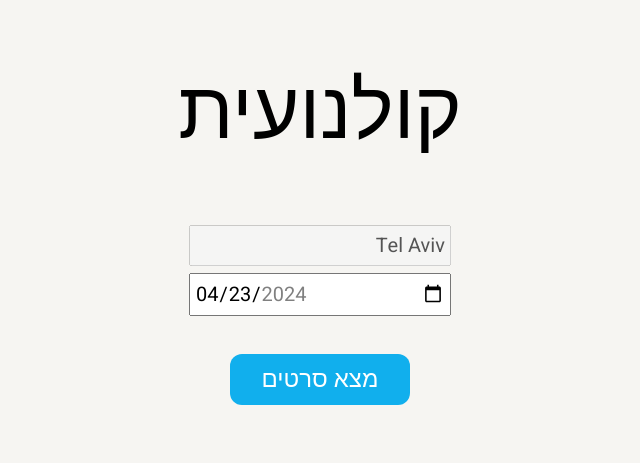
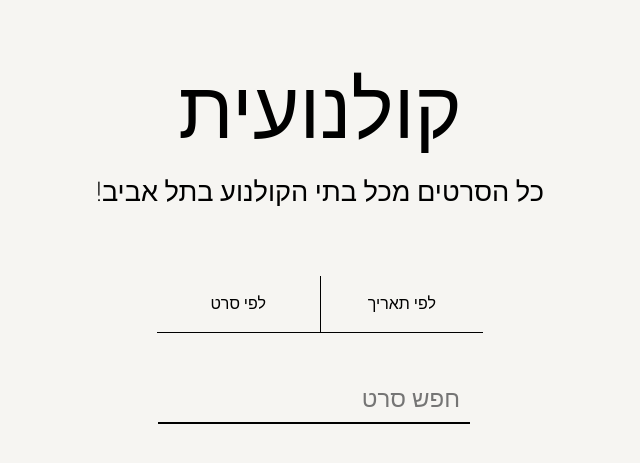
Before and after one commit to nirkog/filmby, a Flask app: page / in a window 1280 px wide. Shown: the top 463 px of the page, without its empty margins (320-960 px from the left). Run offline with Flask 3, Linux system fonts and the light colour scheme; data that the repository does not hold is empty; some libraries are stand-ins or nearby versions.

Commit message:
Added by film view

```diff
--- a/src/server/show_films/routes.py
+++ b/src/server/show_films/routes.py
@@ -1,4 +1,5 @@
 import datetime
+import json
 from flask import render_template, request
 from loguru import logger
 
@@ -9,7 +10,10 @@ def filter_films(date, town):
     films = []
     indices = []
     for i, film in enumerate(film_manager.films):
-        if town in film.dates and film.has_screenings_on_date(date):
+        if town in film.dates:
+            if date != None:
+                if not film.has_screenings_on_date(date):
+                    continue
             films.append(film)
             indices.append(i)
 
@@ -17,7 +21,17 @@ def filter_films(date, town):
 
 @bp.route('/films')
 def show_films():
-    date = datetime.datetime.strptime(request.args["date"], "%Y-%m-%d")
+    date = None
+    if "date" in request.args:
+        date = datetime.datetime.strptime(request.args["date"], "%Y-%m-%d")
     indices, filtered_films = filter_films(date, request.args["town"])
     logger.debug(f"Found {len(filtered_films)} relevant films")
+
+    if "json" in request.args:
+        if bool(request.args["json"]):
+            result = [film.json_serializable() for film in filtered_films]
+            for i, film in enumerate(result):
+                film["index"] = indices[i]
+            return json.dumps(result)
+
     return render_template('films.html', films=filtered_films, indices=indices)
--- a/src/server/static/css/common.css
+++ b/src/server/static/css/common.css
@@ -1,5 +1,6 @@
 body {
-	background-color: #F6F5F2;
+	--background-color: #F6F5F2;
+	background-color: var(--background-color);
 }
 
 * {
--- a/src/server/static/css/index.css
+++ b/src/server/static/css/index.css
@@ -11,14 +11,25 @@ body {
 #main-header {
 	font-size: max(5rem, 400%);
 	font-weight: 400;
+	margin-bottom: 0;
 }
 
-#search-form {
+#second-header {
+	font-size: 1.7rem;
+	font-weight: 200;
+	margin-top: 0;
+}
+
+#header {
+	margin-bottom: 4rem;
+}
+
+#date-search-form {
 	width: 90%;
 	margin: auto;
 }
 
-#search-form input {
+#date-search-form input {
 	width: 80%;
 	/* min-width: 200px; */
 	max-width: 250px;
@@ -28,7 +39,7 @@ body {
 }
 
 #search_button {
-	margin-top: 2rem;
+	margin-top: 1rem;
 	font-size: 1.5rem;
 	padding: 0.5rem 2rem;
 	background-color: #11afed;
@@ -100,6 +111,92 @@ body {
 	padding-right: 1.5rem;
 }
 
+#view_menu {
+	display: flex;
+	justify-content: cneter;
+	margin: auto;
+	width: 30%;
+	margin-bottom: 3rem;
+}
+
+#view_menu div {
+	flex-basis: 100%;
+	text-align: center;
+	padding: 1rem 0;
+	border: 1px solid black;
+	border-top: 0;
+	border-right: 0;
+	cursor: pointer;
+	font-weight: 300;
+}
+
+#view_menu div:not(.selected):hover {
+	font-weight: 400;
+}
+
+#view_menu div:last-child {
+	border-left: 0;
+}
+
+#view_menu .selected {
+	font-weight: 500;
+}
+
+.view.selected {
+	display: block;
+}
+
+.view:not(.selected) {
+	display: none;
+}
+
+#film-search-form {
+	width: 75%;
+	max-width: 300px;
+	margin: auto;
+}
+
+#film_search_input {
+	font-size: 1.5rem;
+	border-top: 0;
+	border-left: 0;
+	border-right: 0;
+	outline: none;
+	border-bottom: 1px black solid;
+	background-color: var(--background-color);
+	padding-right: 10px;
+	padding-bottom: 5px;
+	width: 100%;
+}
+
+#film_search_input:focus {
+	outline: none;
+	border-bottom: 2px black solid;
+}
+
+#film_autocomplete_container {
+	width: 100%;
+}
+
+#film_autocomplete_container div {
+	width: 100%;
+	font-size: 1.3rem;
+	padding-right: 10px;
+	padding-bottom: 5px;
+	background-color: white;
+	text-align: right;
+	border-bottom: 1px #aaa solid;
+	cursor: default;
+}
+
+#film_autocomplete_container div:hover {
+	background-color: #f5f5f5;
+}
+
+#film_autocomplete_container div.selected {
+	background-color: #f0f0f0;
+}
+
 @media screen and (max-width: 600px) {
 	.film:not(.mobile) {
 		display: none;
--- a/src/server/templates/index.html
+++ b/src/server/templates/index.html
@@ -22,24 +22,39 @@
 
 		<link rel="stylesheet" href="{{ url_for("static", filename="css/common.css") }}">
 		<link rel="stylesheet" href="{{ url_for("static", filename="css/index.css") }}">
-
-		<link rel="stylesheet" href="https://cdn.jsdelivr.net/npm/@tarekraafat/autocomplete.js@10.2.7/dist/css/autoComplete.min.css">
 	</head>
 
 	<body dir="rtl">
 		<div id="content">
-			<h1 id="main-header">קולנועית</h1>
-			<div id="search-form">
-				<!--<input type="text" id="town_input" placeholder="עיר" /> <br>-->
-				<input type="text" id="town_input" placeholder="עיר" value="Tel Aviv" disabled /> <br>
-				<input type="date" id="date_input" min="{{ min_date }}" max="{{ max_date }}" value="{{ min_date }}"/> <br>
-				<button id="search_button">מצא סרטים</button>
+			<div id="header">
+				<h1 id="main-header">קולנועית</h1>
+				<h2 id="second-header">כל הסרטים מכל בתי הקולנוע בתל אביב!</h2>
 			</div>
 
-			<div id="films"></div>
+			<div id="view_menu">
+				<div data-view-id="by_date_view">לפי תאריך</div>
+				<div data-view-id="by_film_view" class="selected">לפי סרט</div>
+			</div>
+
+			<div id="by_date_view" class="view">
+				<div id="date-search-form">
+					<!--<input type="text" id="town_input" placeholder="עיר" value="Tel Aviv" disabled /> <br>-->
+					<input type="date" id="date_input" min="{{ min_date }}" max="{{ max_date }}" value="{{ min_date }}"/> <br>
+					<button id="search_button">מצא סרטים</button>
+				</div>
+
+				<div id="films"></div>
+			</div>
+
+			<div id="by_film_view" class="view selected">
+				<div id="film-search-form">
+					<input type="text" id="film_search_input" placeholder="חפש סרט"/>
+					<div id="film_autocomplete_container"></div>
+				</div>
+			</div>
 		</div>
 
-		<script src="https://cdn.jsdelivr.net/npm/@tarekraafat/autocomplete.js@10.2.7/dist/autoComplete.min.js"></script>
+		<script src="https://cdn.jsdelivr.net/npm/fuse.js@7.0.0"></script>
 		<script src="{{ url_for("static", filename="javascript/index.js") }}"></script>
 	</body>
 </html>
```
Also changed, not shown: src/filmby/film.py (+11 -0 lines), src/server/static/javascript/index.js (+159 -2 lines).
